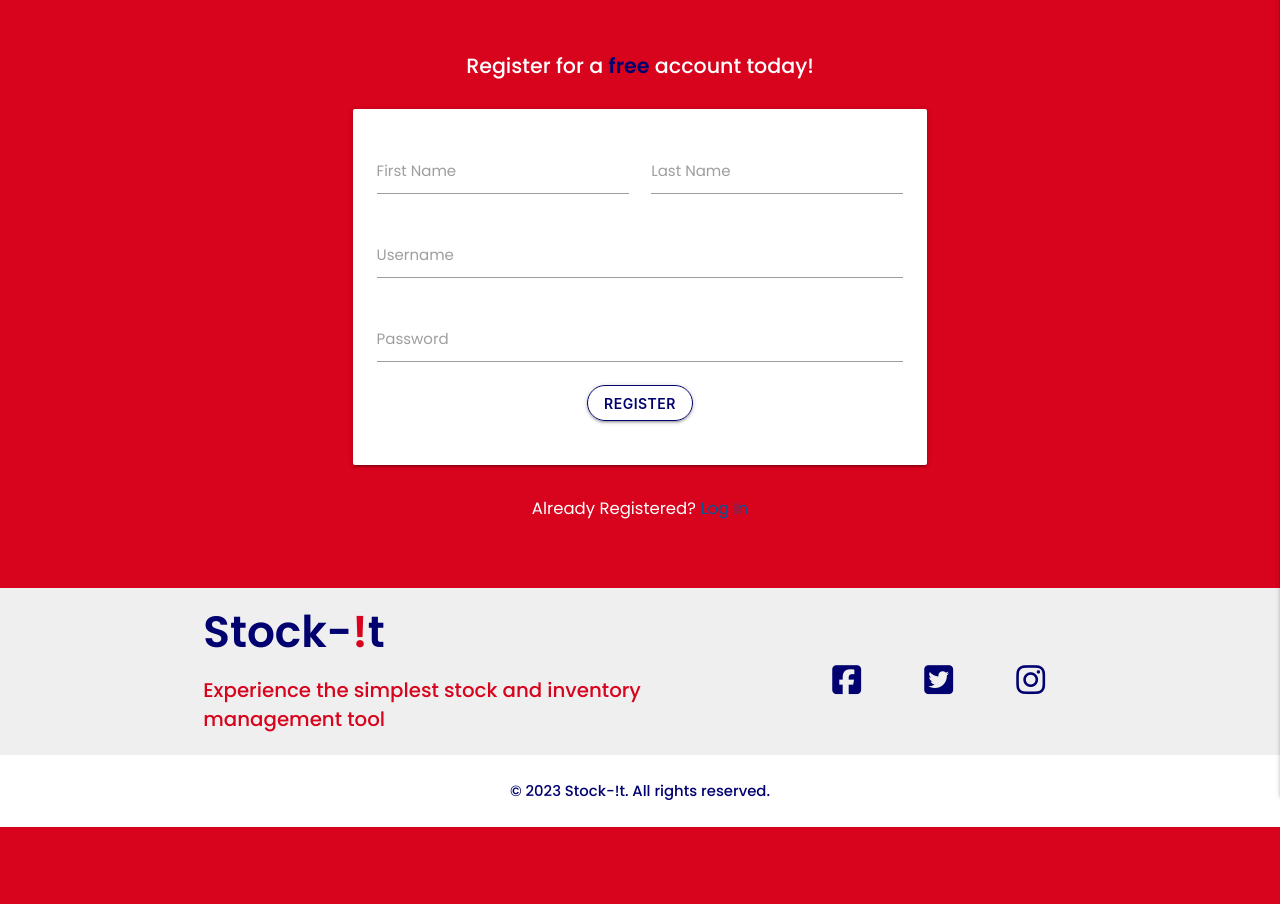
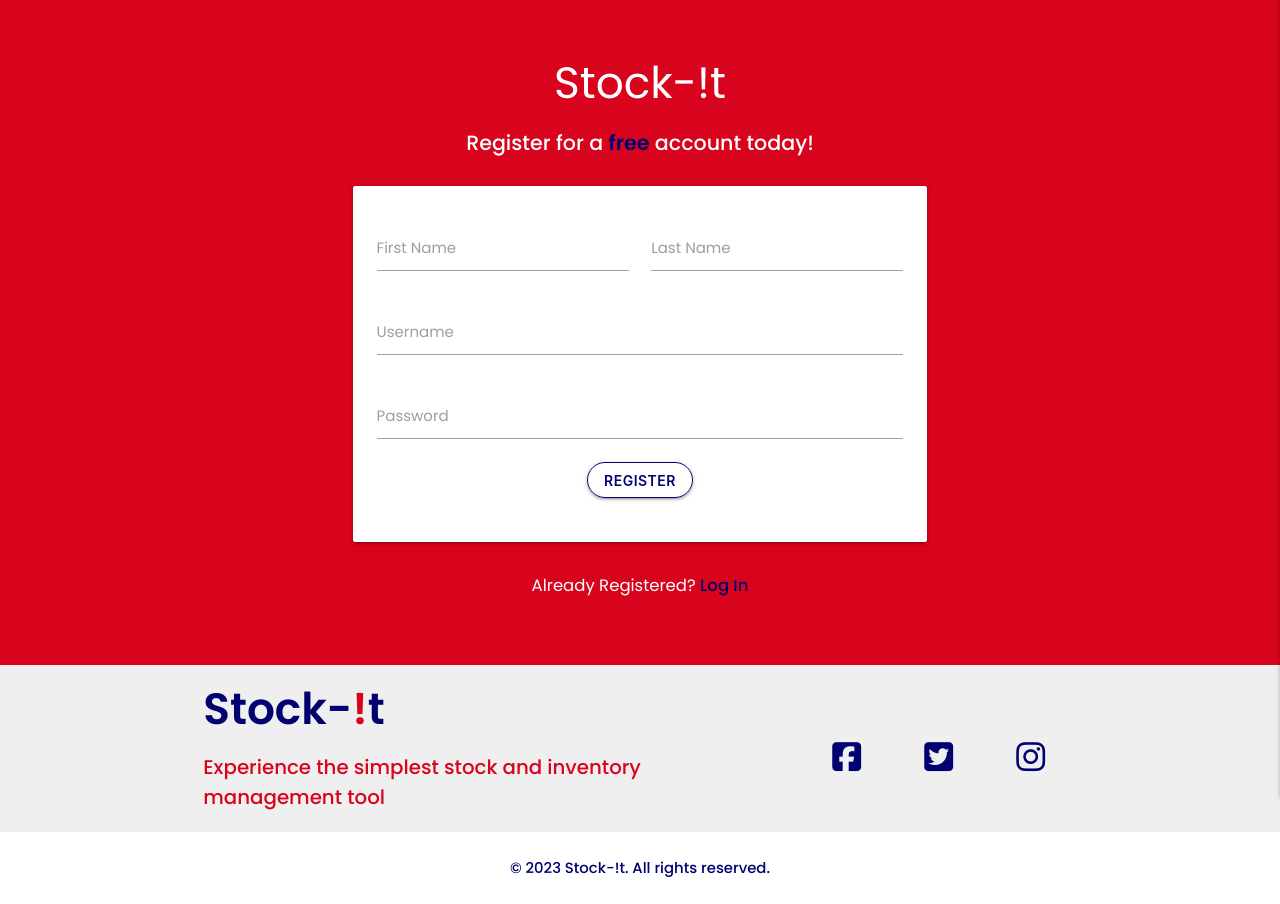
Before and after one commit to DaveWhiteh/SI-Test, a Flask app: page /register in a window 1280 px wide. Shown: the part 64-968 px from the top of the page. Before the commit the page ends 891 px from the top, so only its background shows below. Run offline with Flask 3, Linux system fonts and the light colour scheme; some libraries are stand-ins or nearby versions.

Commit message:
Alter register styles

```diff
--- a/templates/register.html
+++ b/templates/register.html
@@ -4,6 +4,7 @@
 <div class="register bg-color-red">
     <div class="container container-wrapper">
         <div class="row center-align">
+            <h3 class="white-text">Stock-!t</h3>
             <p class="register-subtitle white-text text-medium">Register for a <span class="text-blue text-semibold">free</span> account today!</p>
         </div>
         <div class="row no-margin-bottom">
@@ -49,7 +50,7 @@
             <div class="col s12">
                 <p class="white-text center-align">
                     Already Registered?
-                    <a href="" class="light-blue-text text-darken-4">Log In</a>
+                    <a href="" class="text-blue text-medium">Log In</a>
                 </p>
             </div>
         </div>
```
